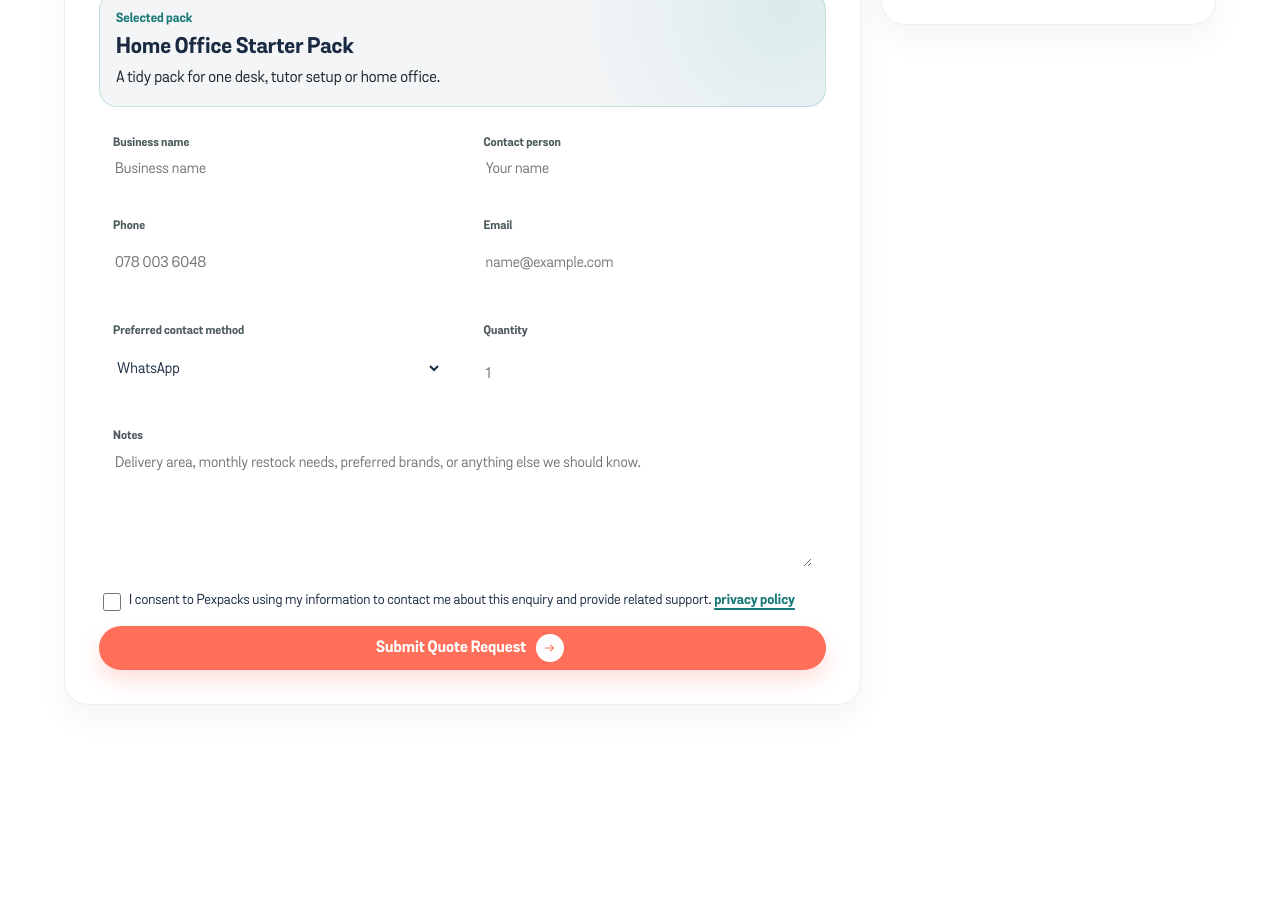
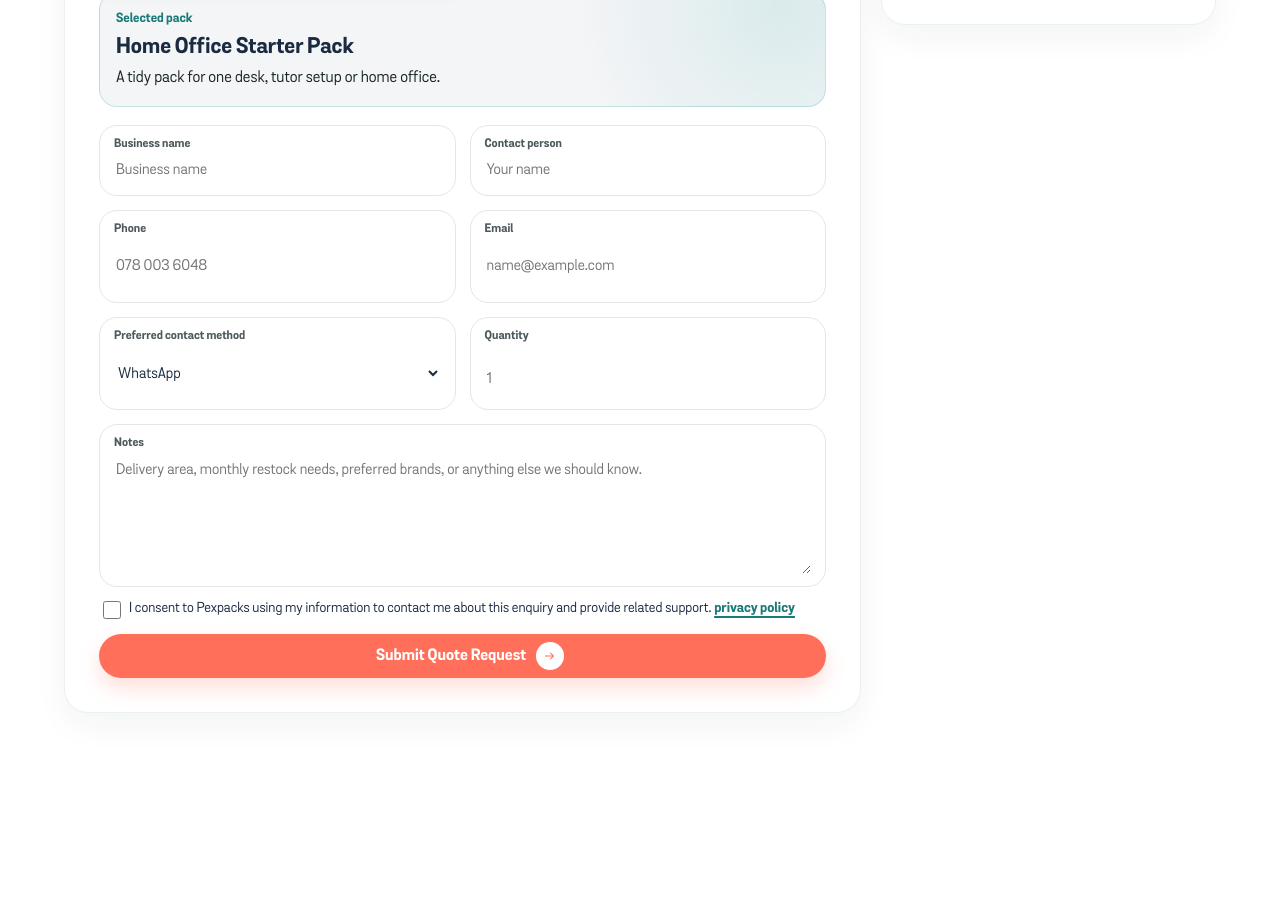
Before and after one commit to mcebisidesigner-spec/pexpacks-supplies, a Next.js app: page /office in a window 1280 px wide. Shown: the part 4300-5200 px from the top of the page. Built offline with nearby package versions, Linux system fonts and the light colour scheme.

Commit message:
Remove inner typing field outlines

```diff
--- a/components/marketing/MarketingForms.module.css
+++ b/components/marketing/MarketingForms.module.css
@@ -11,7 +11,7 @@
   display: grid;
   gap: 7px;
   padding: 12px 14px;
-  border: 0;
+  border: 1px solid var(--pex-illustration-soft);
   border-radius: var(--radius-field);
   background: var(--pex-bg);
 }
--- a/styles/globals.css
+++ b/styles/globals.css
@@ -88,8 +88,6 @@ textarea {
 
 input:not([type="checkbox"]):not([type="radio"]):not([type="range"]):not([type="file"]),
 textarea {
-  border: 0 !important;
-  box-shadow: none !important;
   caret-color: var(--pex-keppel);
 }
 
@@ -97,8 +95,7 @@ input:not([type="checkbox"]):not([type="radio"]):not([type="range"]):not([type="
 input:not([type="checkbox"]):not([type="radio"]):not([type="range"]):not([type="file"]):focus-visible,
 textarea:focus,
 textarea:focus-visible {
-  border: 0 !important;
-  outline: none;
+  outline: 0 !important;
   box-shadow: none !important;
 }
 
```
